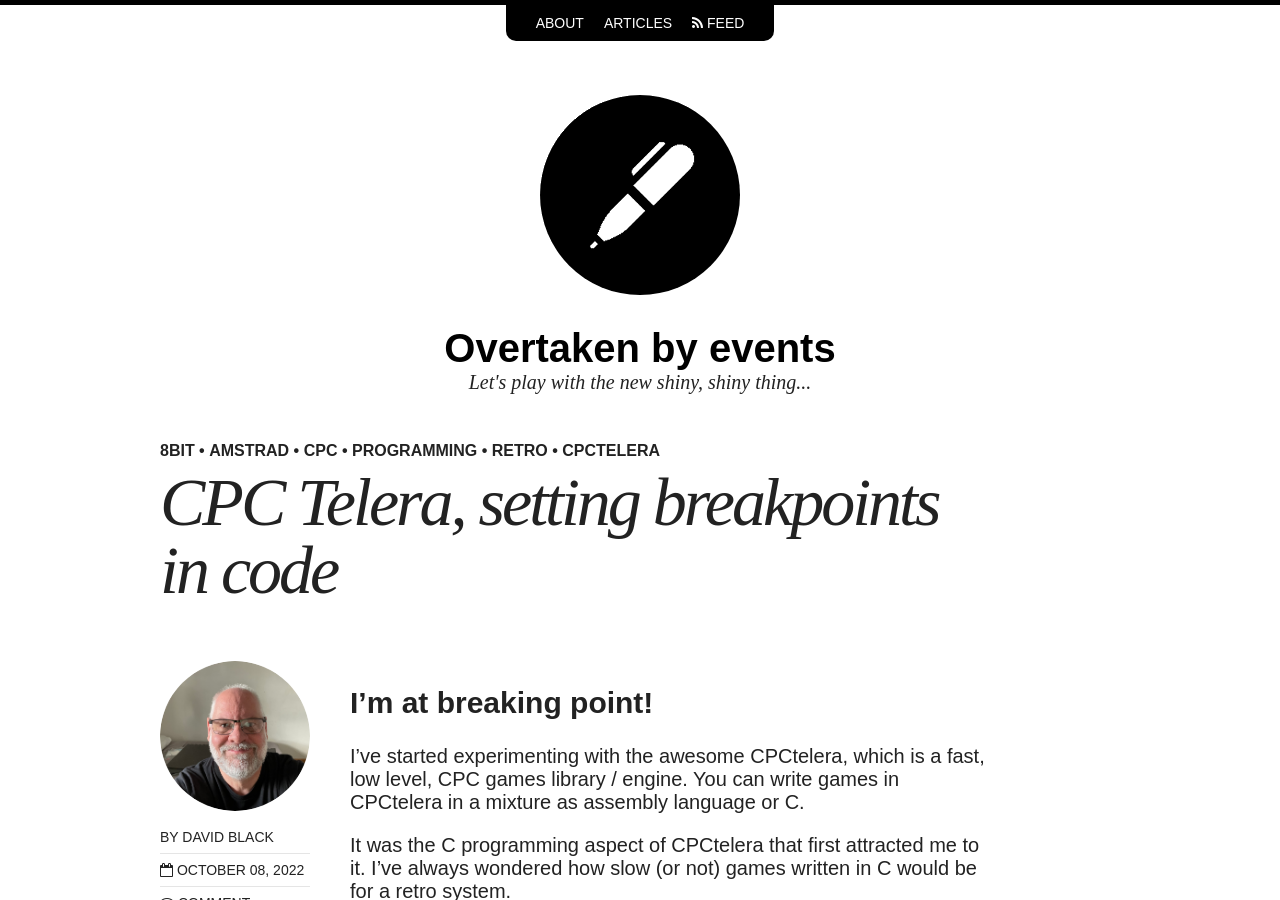
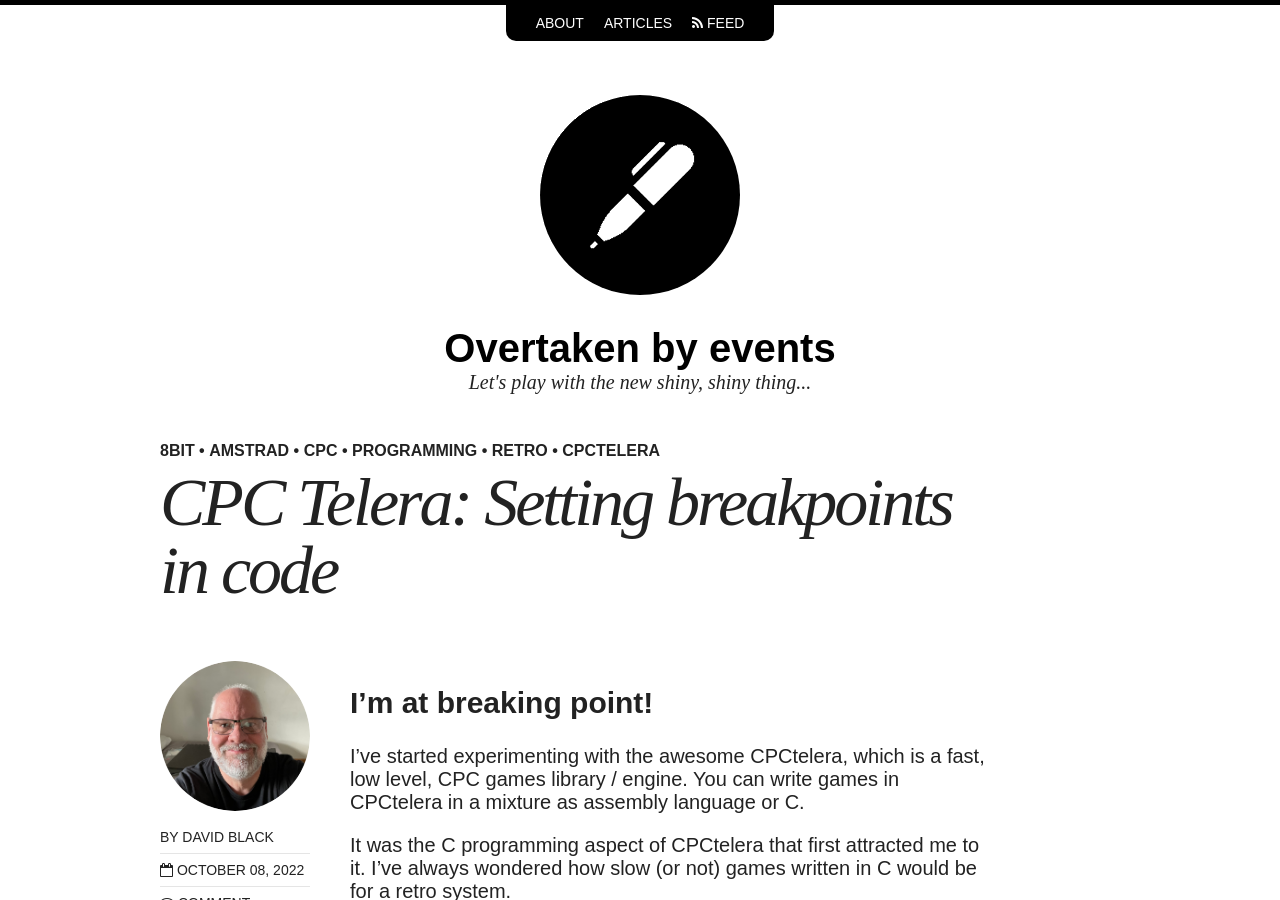
Before and after one commit to davidblackuk/davidblackuk.github.io, a Jekyll site: the page built from _posts/2022-10-08-cpc-telera-setting-break-points-in-code.md, in a window 1280 px wide and 900 px high. Built offline with Jekyll 4.4.1, drawn with Linux system fonts in a browser that asks for light colours; nearby versions of some CDN libraries; comment, search, counter and statistics services are not loaded.

Commit message:
Fixed typo

```diff
--- a/_posts/2022-10-08-cpc-telera-setting-break-points-in-code.md
+++ b/_posts/2022-10-08-cpc-telera-setting-break-points-in-code.md
@@ -1,6 +1,6 @@
 ---
 layout: post
-title:  "CPC Telera, setting breakpoints in code"
+title:  "CPC Telera: Setting breakpoints in code"
 tags: [ 8bit,  amstrad, cpc, programming, retro, cpctelera]
 location: London, England
 excerpt: "He then ran the app via the WinApe emulator and it switched to the debugger at the point where the `WinwApe_Brk` command was. What magic is this? I thought."
```
